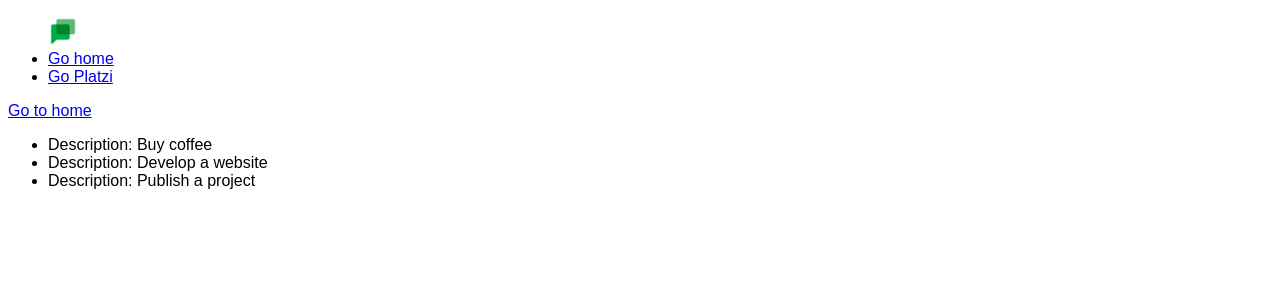
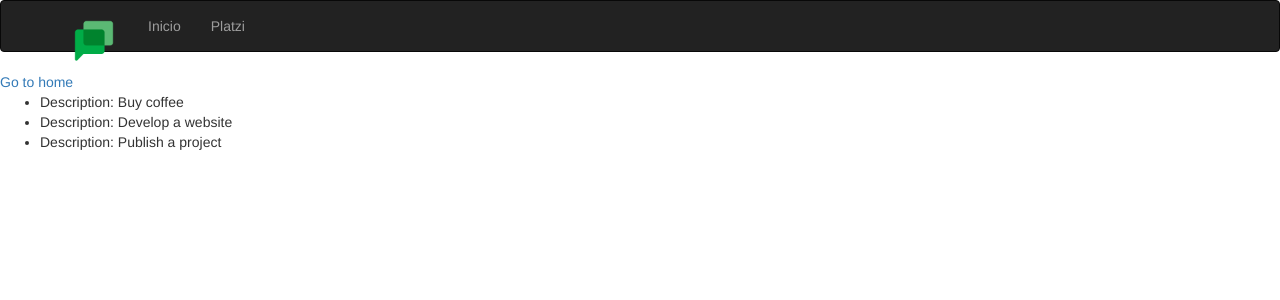
Before and after one commit to sebastiandevops/Platzi, a Flask app: page /hello in a window 1280 px wide. Shown: the top 300 px of the page. Run offline with Flask 2, Linux system fonts and the light colour scheme; some libraries are stand-ins or nearby versions.

Commit message:
flask_bootstrap

```diff
--- a/python/platzi-flask/templates/base.html
+++ b/python/platzi-flask/templates/base.html
@@ -1,17 +1,16 @@
-<!DOCTYPE html>
-<html lang="en">
-  <head>
-    <meta charset="UTF-8">
+{% extends 'bootstrap/base.html' %}
+
+{% block head %}
+  {{ super() }}
   <title>
     {% block title %}Flask Platzi |{% endblock %}
   </title>
   <link rel="stylesheet" href="{{ url_for('static', filename='css/main.css') }}">
-  </head>
-  <body>
-    <header>
+{% endblock %}
+
+{% block body %}
+  {% block navbar %}
     {% include "navbar.html" %}
-    </header>
-    {% block content %}
   {% endblock %}
-  </body>
-</html>
+  {% block content %}{% endblock %}
+{% endblock %}
--- a/python/platzi-flask/templates/navbar.html
+++ b/python/platzi-flask/templates/navbar.html
@@ -1,7 +1,34 @@
-<nav>
-  <ul>
-    <img src="{{ url_for('static', filename='images/GChat.png') }}" alt="Logo"</img>
-    <li><a href="{{ url_for('index') }}">Go home</a></li>
-    <li><a href="https://platzi.com" target="_blank">Go Platzi</a></li>
-  </ul>
-</nav>
+<!-- <nav> -->
+<!--   <ul> -->
+<!--     <img src="{{ url_for('static', filename='images/GChat.png') }}" alt="Logo"</img> -->
+<!--     <li><a href="{{ url_for('index') }}">Go home</a></li> -->
+<!--     <li><a href="https://platzi.com" target="_blank">Go Platzi</a></li> -->
+<!--   </ul> -->
+<!-- </nav> -->
+
+<div class="navbar navbar-inverse" role="navigation">
+  <div class="container">
+    <div class="navbar-header">
+      <button type="button"
+              class="navbar-toggle"
+              data-toggle="collapse"
+              data-target=".navbar-collapse">
+        <span class="sr-only">Toggle navigation</span>
+        <span class="icon-bar"></span>
+        <span class="icon-bar"></span>
+        <span class="icon-bar"></span>
+      </button>
+      <a class="navbar-brand" href="{{ url_for('index') }}">
+        <img src="{{ url_for('static', filename='images/GChat.png') }}"
+                             style="max-width: 48px"
+                             alt="Platzi logo">
+      </a>
+    </div>
+    <div class="navbar-collapse collapse">
+      <ul class="nav navbar-nav">
+        <li><a href="{{ url_for('index') }}">Inicio</a></li>
+        <li><a href="https://platzi.com" target="_blank">Platzi</a></li>
+      </ul>
+    </div>
+  </div>
+</div>
```
Lines whose indentation alone changed are shown as unchanged.
